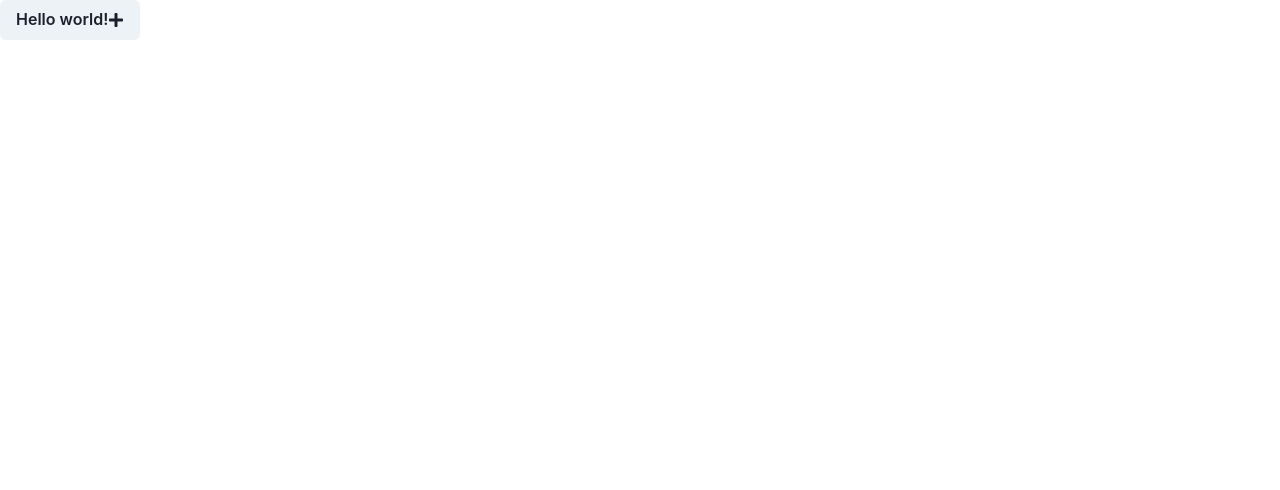
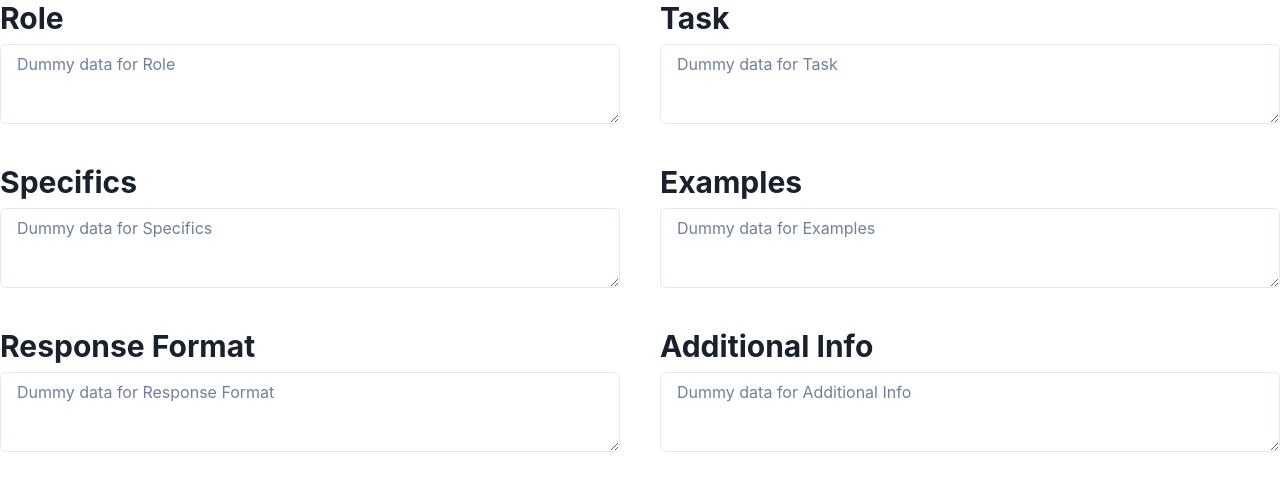
Before and after one commit to GPT-Engineer-App/chatbot-ui-textareas, a React (Vite) app: page / in a window 1280 px wide. Shown: the top 490 px of the page. Built offline with nearby package versions, Linux system fonts and the light colour scheme.

Commit message:
Implemented a chatbot-like UI with structured text areas and headers as requested.

```diff
--- a/src/pages/Index.jsx
+++ b/src/pages/Index.jsx
@@ -1,15 +1,39 @@
 // Complete the Index page component here
 // Use chakra-ui
-import { Button } from "@chakra-ui/react"; // example
+import { Box, Textarea, Heading, SimpleGrid } from '@chakra-ui/react';
 import { FaPlus } from "react-icons/fa"; // example - use react-icons/fa for icons
 
 const Index = () => {
-  // TODO: Create the website here!
   return (
-    <Button>
-      Hello world! <FaPlus />
-    </Button>
-  ); // example
+    <Box maxW="2000px" mx="auto">
+      <SimpleGrid columns={2} spacing={10}>
+        <Box>
+          <Heading as="h3" size="lg" mb={2}>Role</Heading>
+          <Textarea placeholder="Dummy data for Role" />
+        </Box>
+        <Box>
+          <Heading as="h3" size="lg" mb={2}>Task</Heading>
+          <Textarea placeholder="Dummy data for Task" />
+        </Box>
+        <Box>
+          <Heading as="h3" size="lg" mb={2}>Specifics</Heading>
+          <Textarea placeholder="Dummy data for Specifics" />
+        </Box>
+        <Box>
+          <Heading as="h3" size="lg" mb={2}>Examples</Heading>
+          <Textarea placeholder="Dummy data for Examples" />
+        </Box>
+        <Box>
+          <Heading as="h3" size="lg" mb={2}>Response Format</Heading>
+          <Textarea placeholder="Dummy data for Response Format" />
+        </Box>
+        <Box>
+          <Heading as="h3" size="lg" mb={2}>Additional Info</Heading>
+          <Textarea placeholder="Dummy data for Additional Info" />
+        </Box>
+      </SimpleGrid>
+    </Box>
+  );
 };
 
 export default Index;
```
